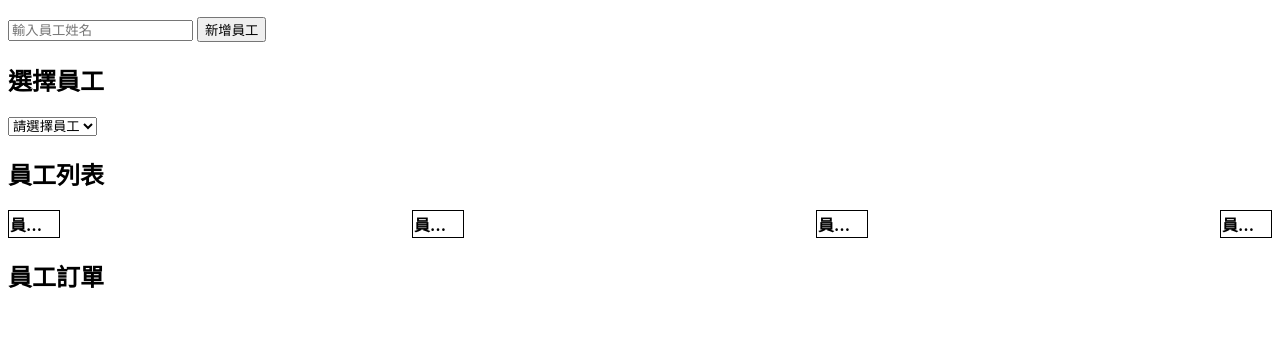
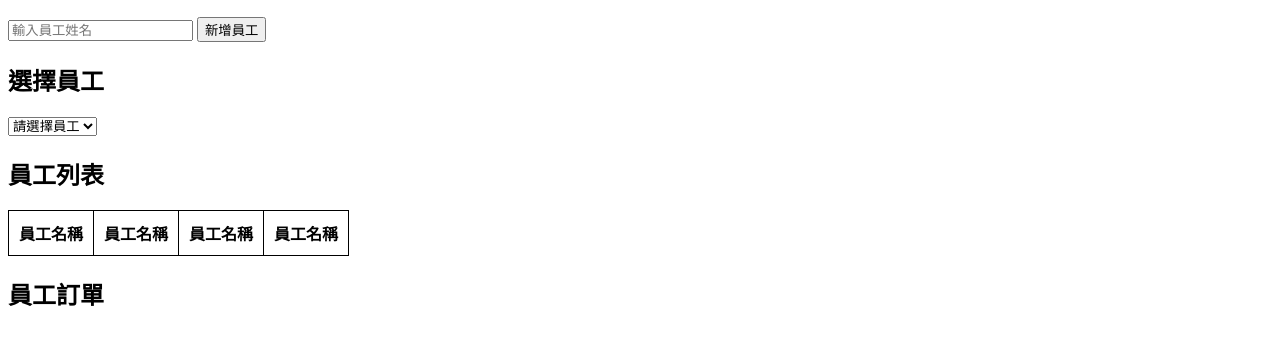
Before and after one commit to sa86c15/MickyWorld, a plain HTML site: page index.html in a window 1280 px wide. Shown: the part 127-472 px from the top of the page. Drawn offline with Linux system fonts and the light colour scheme; no server answers.

Commit message:
平均寬度

```diff
--- a/index.html
+++ b/index.html
@@ -5,26 +5,27 @@
     <meta name="viewport" content="width=device-width, initial-scale=1.0">
     <title>員工訂單系統</title>
     <style>
-        /* 設定表格樣式，每格最多顯示三個字的寬度，每行顯示4格 */
+        /* 設定表格樣式，讓每行顯示4格，且每格寬度均勻 */
         table {
             width: 100%;
             border-collapse: collapse;
+            table-layout: fixed; /* 固定表格寬度，讓每格寬度均勻 */
         }
         th, td {
             border: 1px solid black;
             text-align: center;
-            width: 20%; /* 每行顯示4格，設置每格寬度為20% */
-            max-width: 3em; /* 限制每格寬度最多3個字 */
+            padding: 10px;
             overflow: hidden;
             text-overflow: ellipsis;
             white-space: nowrap;
         }
+        /* 設定每行最多顯示4格 */
         tr {
-            display: flex;
-            justify-content: space-between;
+            display: block;
+            width: 100%;
         }
         td {
-            flex: 1;
+            width: 25%; /* 每格寬度為總寬度的25%，使每行顯示4格 */
         }
     </style>
 </head>
```
